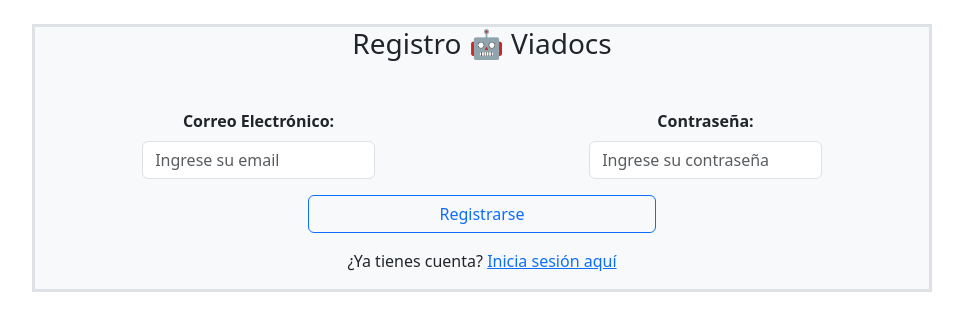
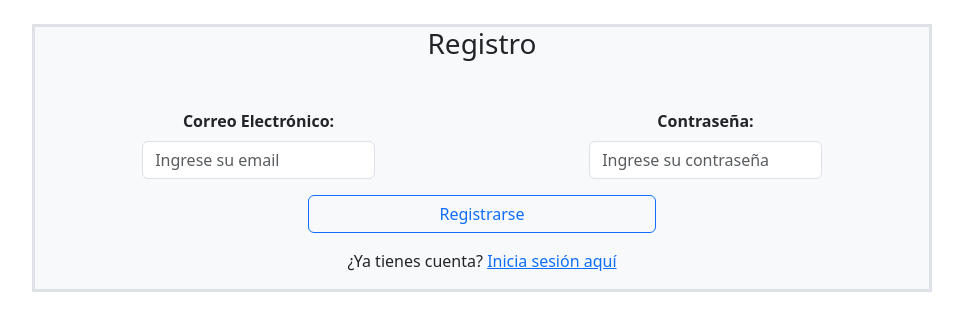
Before and after one commit to Bjcabello/chatbotv2, a React (Vite) app in the folder frontend/: page /register in a window 1280 px wide. Shown: the top 330 px of the page, without its empty margins (158-1121 px from the left). Built offline with nearby package versions, Linux system fonts and the light colour scheme.

Commit message:
corrigiendo registro

```diff
--- a/frontend/src/components/Register.jsx
+++ b/frontend/src/components/Register.jsx
@@ -43,7 +43,7 @@
 
   return (
     <div className="container-fluid bg-light mt-4 bg-blue border border-3" style={{ maxWidth: '900px' }}>
-      <h3 className="text-center">Registro 🤖 Viadocs</h3>
+      <h3 className="text-center">Registro</h3>
       <form onSubmit={handleRegister} className="row justify-content-center mt-5">
         <div className="col-12 col-md-6 mb-3 d-flex flex-column align-items-center">
           <label className="form-label fw-bold">Correo Electrónico:</label>
```
